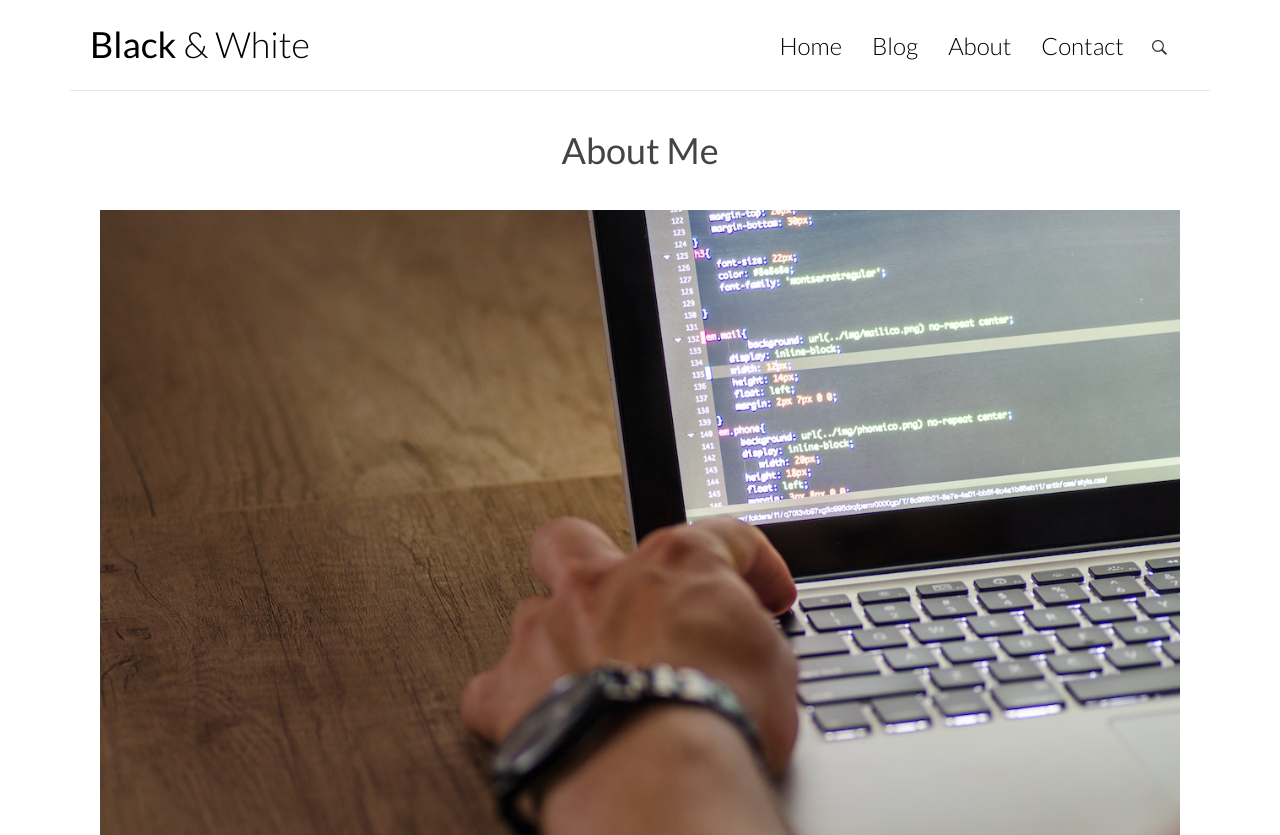
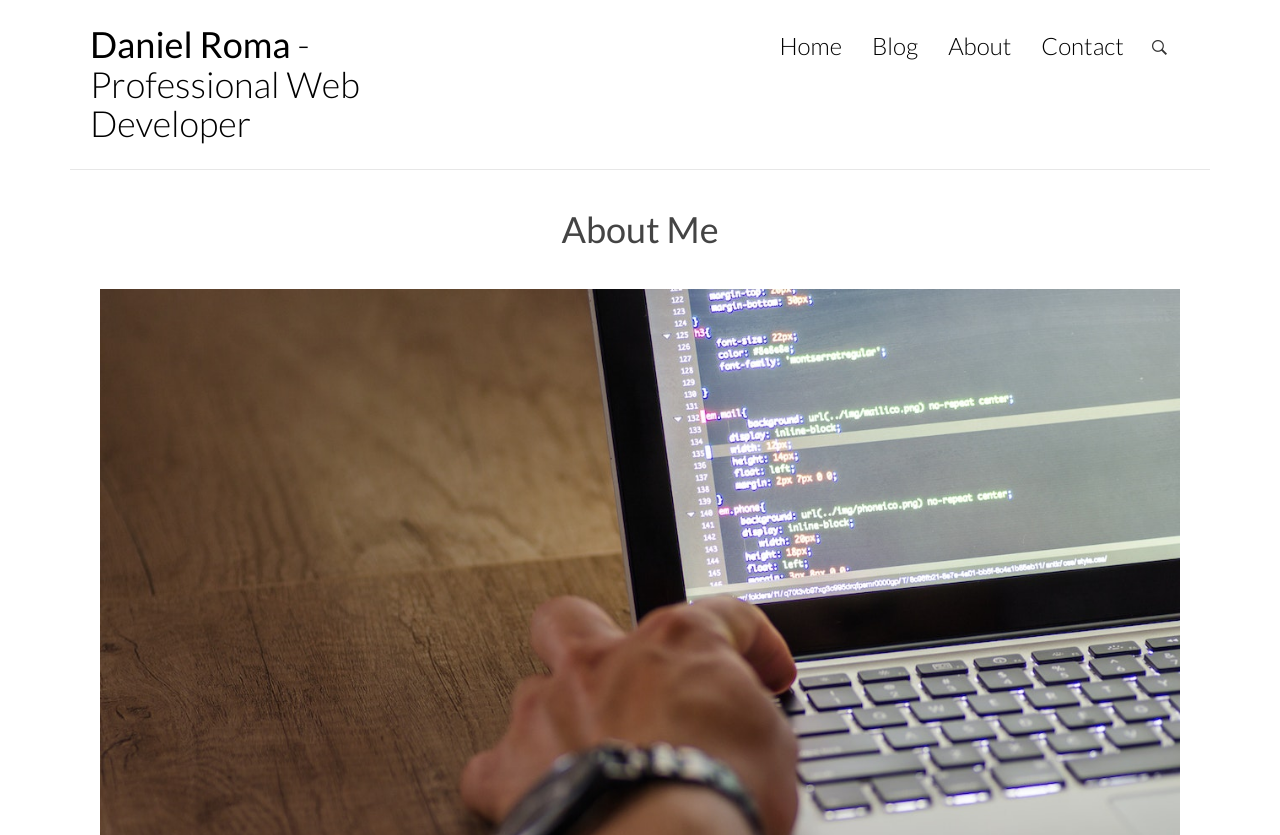
Before and after one commit to FunkyMonk8111/BlogSite, a plain HTML site: page about.html in a window 1280 px wide. Shown: the top 835 px of the page. Drawn offline with Linux system fonts and the light colour scheme; files whose address does not match are found by name.

Commit message:
Updated titles
Updated titles in head and page title.

```diff
--- a/about.html
+++ b/about.html
@@ -1,7 +1,7 @@
 <!DOCTYPE html>
 <html>
 	<head>
-		<title>Black &amp; White</title>
+		<title><b>Daniel Roma<b> - Professional Web Developer</title>
 
 		<!-- meta -->
 		<meta charset="UTF-8">
@@ -26,7 +26,7 @@
 				<div class="row">
 					<div class="col-md-4 col-sm-5 col-xs-8">
 						<div class="logo">
-							<h1><a href="index.html"><b>Black</b> &amp; White</a></h1>
+							<h1><a href="index.html"><b>Daniel Roma</b> - Professional Web Developer</a></h1>
 						</div>
 					</div><!-- col-md-4 -->
 					<div class="col-md-8 col-sm-7 col-xs-4">
```
